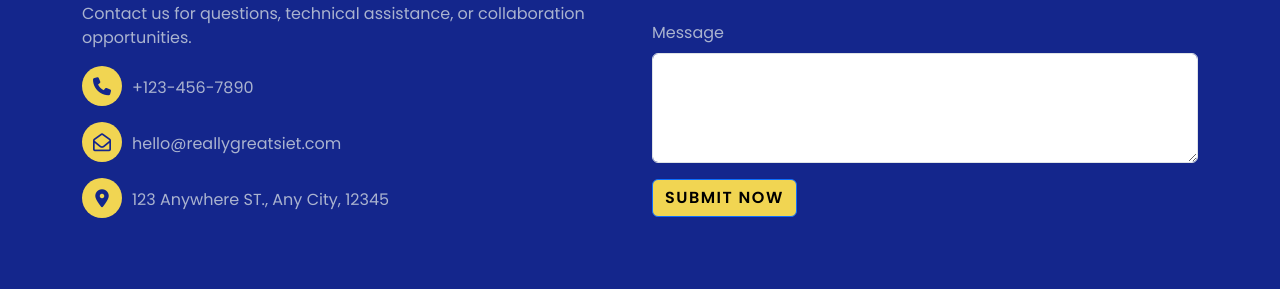
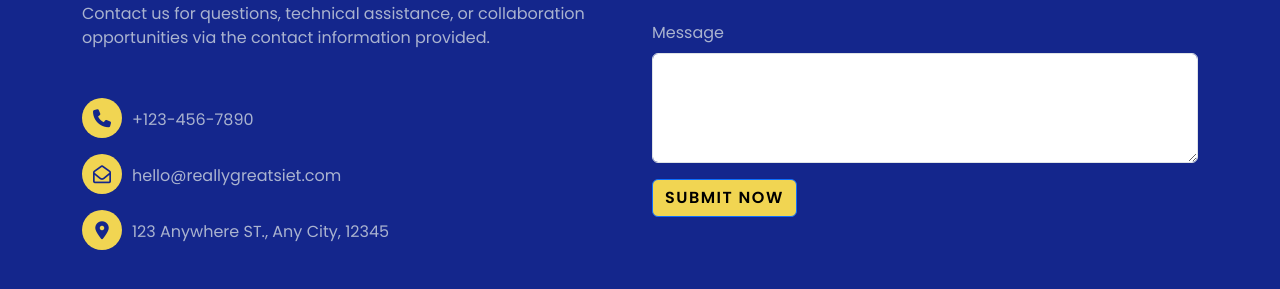
Before and after one commit to MazharSolkar/brocelle_clinic, a plain HTML site: page index.html in a window 1280 px wide. Shown: the part 285-574 px from the top of the page. Drawn offline with nearby package versions, Linux system fonts and the light colour scheme.

Commit message:
update contact section wording and add margin styling

```diff
--- a/index.html
+++ b/index.html
@@ -63,10 +63,10 @@
           <h1 class="ideas-to-us">Idea to Us</h1>
           <p>
             Contact us for questions, technical assistance, or collaboration
-            opportunities.
+            opportunities via the contact information provided.
           </p>
 
-          <div>
+          <div class="my-5">
             <p>
               <span class="icon-circle"><i class="fa-solid fa-phone"></i></span
               >+123-456-7890
```
